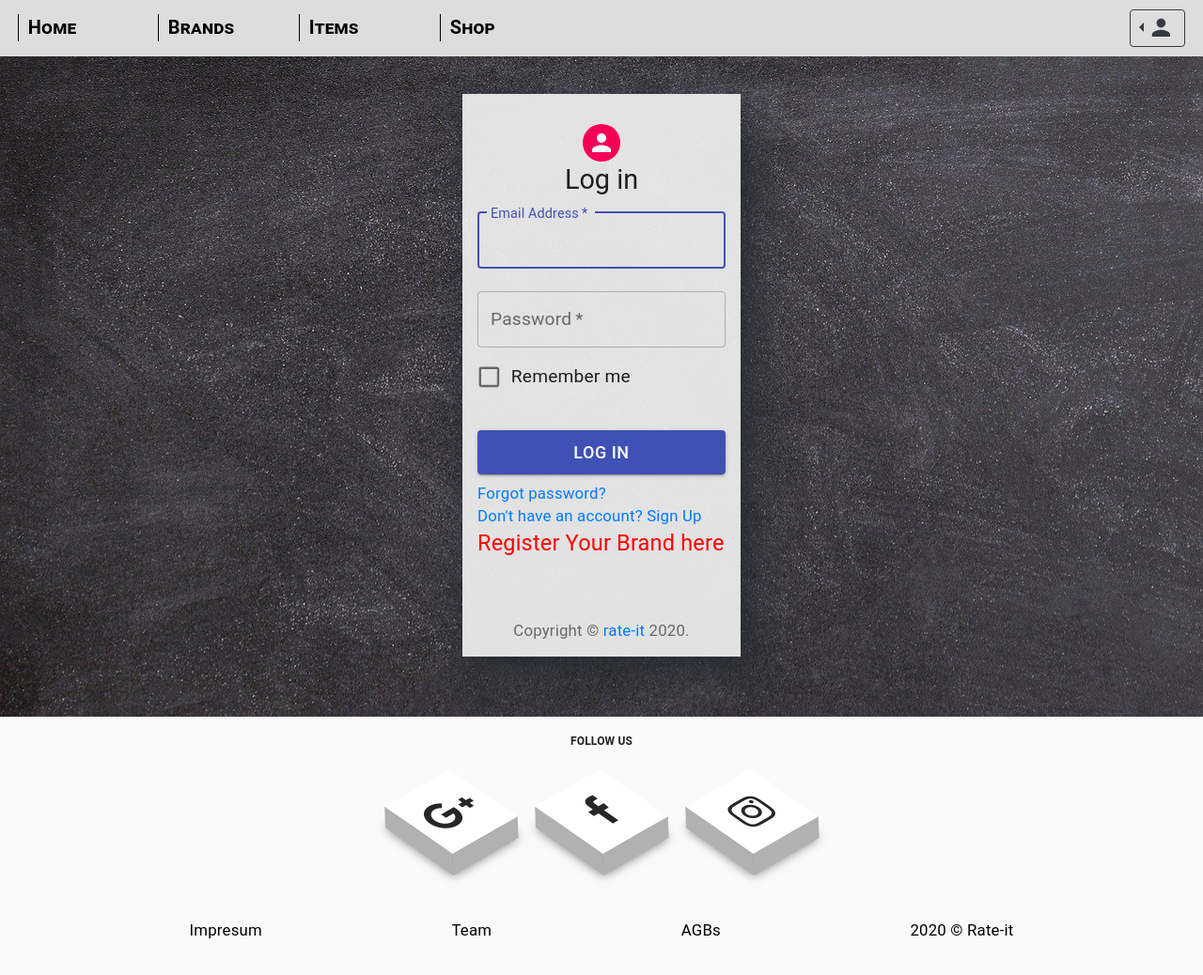
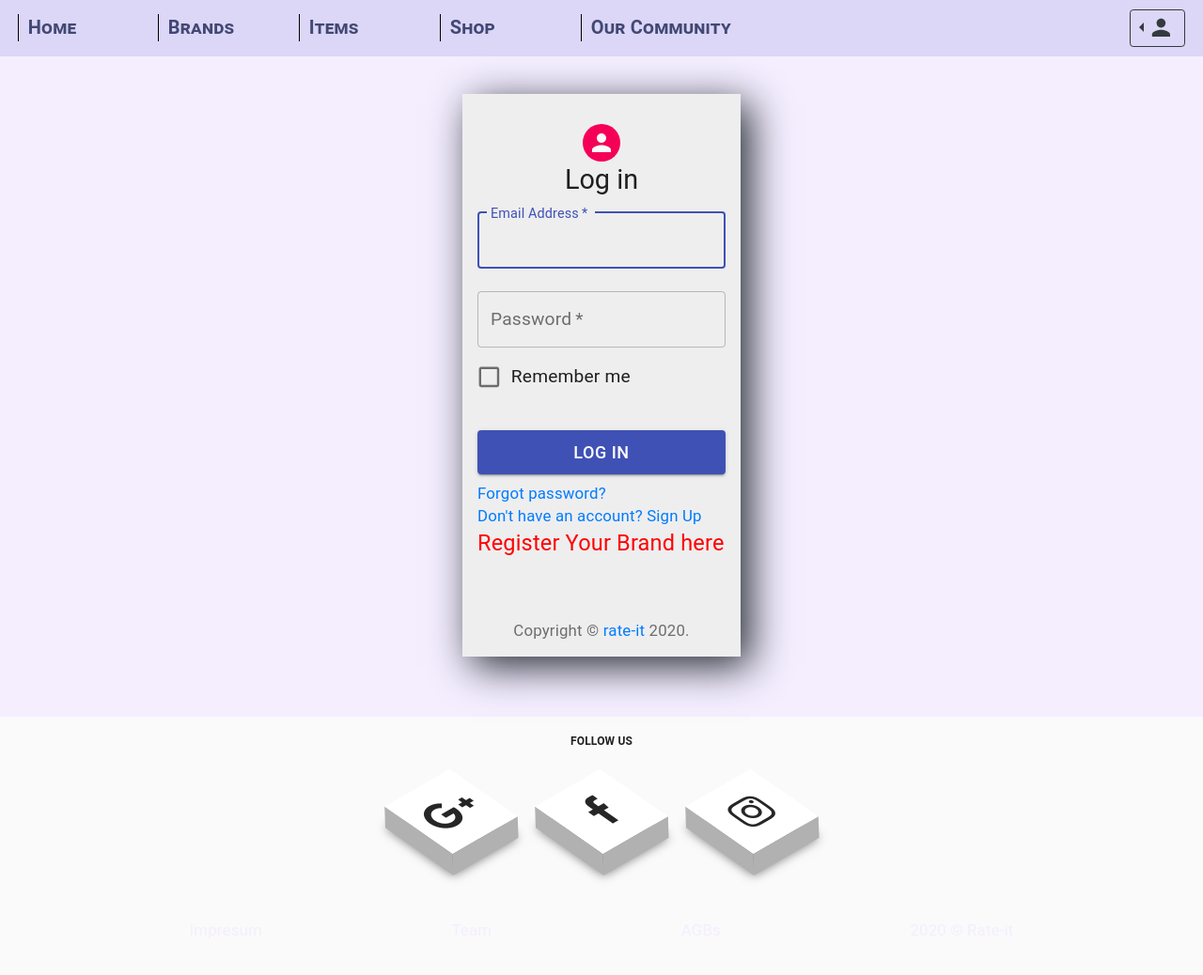
Before and after one commit to maheralhallak/rate-it, a React (Create React App) app: page /signin in a window 1280 px wide. Shown: the top 1038 px of the page at 94% size. Built offline with nearby package versions, Linux system fonts and the light colour scheme.

Commit message:
fixing styles

```diff
--- a/src/components/Auth/style.css
+++ b/src/components/Auth/style.css
@@ -1,5 +1,5 @@
 .parent{
-    background: url(./image/rate-it.jpg);
+    background: #f4eeff;
 
     margin: 0;
    padding-bottom: 24px;
--- a/src/components/HomePage2/homepage2.css
+++ b/src/components/HomePage2/homepage2.css
@@ -32,12 +32,12 @@ body {
 .details-h1{
     font-size: 60px;
     font-weight: 700;
-    color: rgb(37, 121, 3);
+    color: #424874;
 }
 .details-p{
     font-size: 30px;
     font-weight: 300;
-    color: rgb(82, 34, 7);
+    color: #303960;
     padding-bottom: 24px;
 }
 .announce-detail .img3{
@@ -45,8 +45,8 @@ body {
 
 }
 .details a {
-    color: yellow;
-    background-color: darkgreen;
+    color: #dcd6f7;
+    background-color: #424874;
     padding: 3% 12%;
     border-radius: 20px;
     text-decoration: none;
@@ -55,8 +55,8 @@ body {
     transition: ease-in-out 1s all;
 }
 .details a:hover {
-    color: yellow;
-    background-color: green;
+    color: #424874;
+    background-color: #dcd6f7;
     padding: 3% 20%;
     transition: ease-in-out 1s all;
     border-radius: 20px;
@@ -66,7 +66,7 @@ body {
 
 .sRow {
     margin-top: 200px;
-    background-color: rgba(154, 153, 153, 0);
+    background-color: #f4eeff;
     width: 100%;
     font-family: 'Segoe UI', Tahoma, Geneva, Verdana, sans-serif;
     padding: 0;
@@ -110,7 +110,7 @@ body {
 }
 .online-h{
 
-    color: rgba(16, 92, 1, 0.94);
+    color: #424874;
     display: flex;
     align-items: center;
     text-align: center;
@@ -155,6 +155,7 @@ padding-top: 100px;
 text-align: center;
 font-weight: 900;
 text-decoration: underline;
+color: #303960;
 }
 .Carousel h3{
 color: rgba(172, 15, 15, 0.646) ;
--- a/src/components/cards/card.css
+++ b/src/components/cards/card.css
@@ -16,7 +16,7 @@ a:hover {
 	background-size: cover;
 }
 .card1-h1 {
-	color: rgb(25, 105, 25);
+	color: #f4eeff;
 	font-weight: bolder;
 }
 .card2 {
--- a/src/components/footer/footer.scss
+++ b/src/components/footer/footer.scss
@@ -1,7 +1,7 @@
 body {
 	margin-top: 400px;
 	padding: 0;
-	background: rgb(233, 231, 231);
+	background:#424874;
 }
 .follow{
 	font-size: 12px;
@@ -150,7 +150,7 @@ footer {
 
 }
 .lfooter a{
-	color: black;
+	color: #f4eeff;
 	font-weight:400;
 
 }
--- a/src/components/navbar/NavBar.js
+++ b/src/components/navbar/NavBar.js
@@ -28,7 +28,7 @@ export default function NaviBar(props) {
 
             <Nav.Link className="link" href="/items">Items<h6>&#9733;</h6></Nav.Link>
             <Nav.Link className="link" href="/rate-it/shop">Shop<h6>&#9733;</h6></Nav.Link>
-
+            <Nav.Link className="link" href="/rate-it/shop">Our Community <h6>&#9733;</h6></Nav.Link>
           </Nav>
 
     {[DropdownButton].map((DropdownType, idx) => (
--- a/src/components/navbar/navbar.css
+++ b/src/components/navbar/navbar.css
@@ -1,12 +1,12 @@
 .navi {
 
-	background: #dddddd !important;
+	background: #dcd6f7 !important;
 
 	width: 100%;
 }
 
 .link {
-	color: black !important;
+	color: #424874 !important;
 	font-variant: small-caps;
 	font-weight: 700;
 	font-size: 20px;
@@ -22,8 +22,11 @@
 .link:nth-child(1){
 	border-left: 1px solid black;
 }
-.link:nth-child(4){
+.link:nth-child(5){
 	border-right: none ;
+}
+.link:nth-child(5){
+	width: 200px;
 }
 h6{
 	display: none;
@@ -33,8 +36,8 @@ h6{
 .link:hover {
 	padding: 0 10px;
 	transition: all ease .4s;
-	color: greenyellow !important;
-	text-shadow: black 1px 1px 15px;
+	color: #a6b1e1 !important;
+
 }
 .link:hover h6{
 	transition: all ease-in-out .9s;
```
